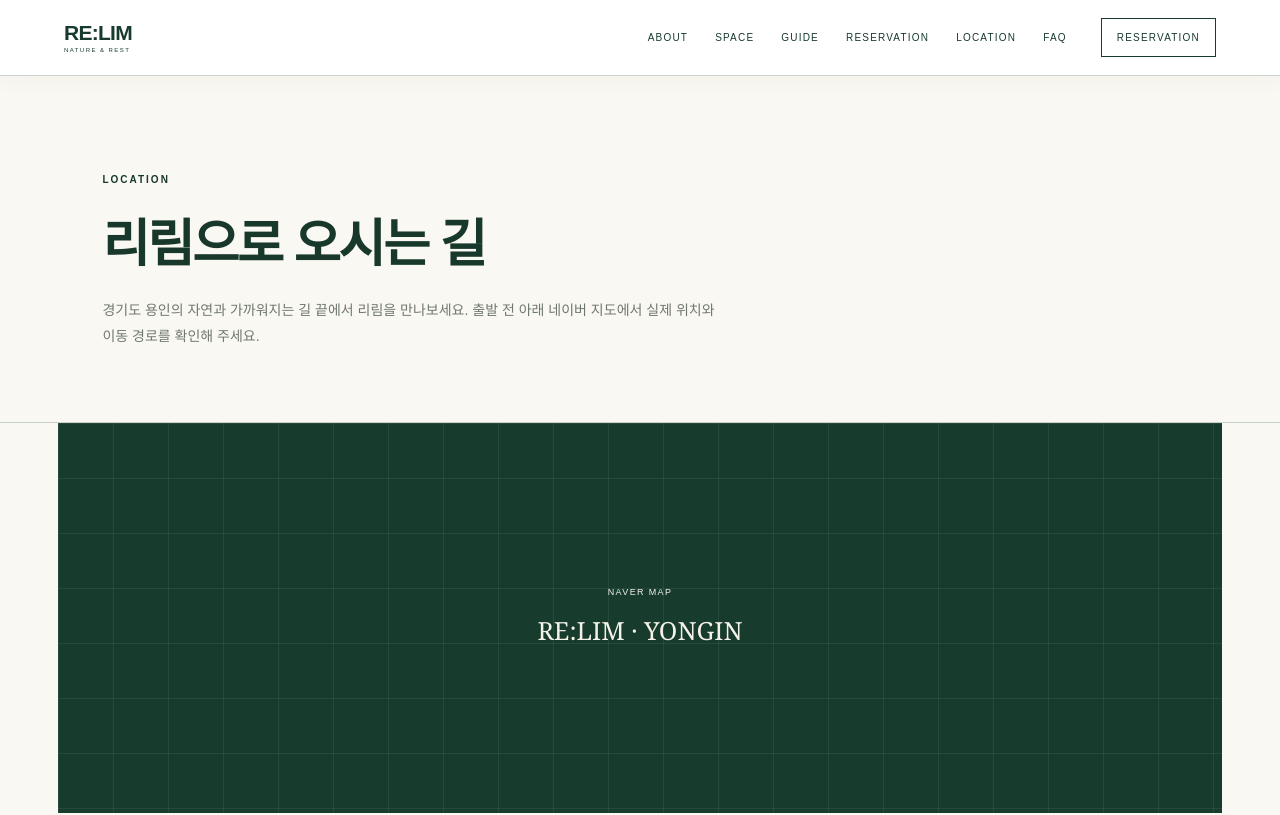
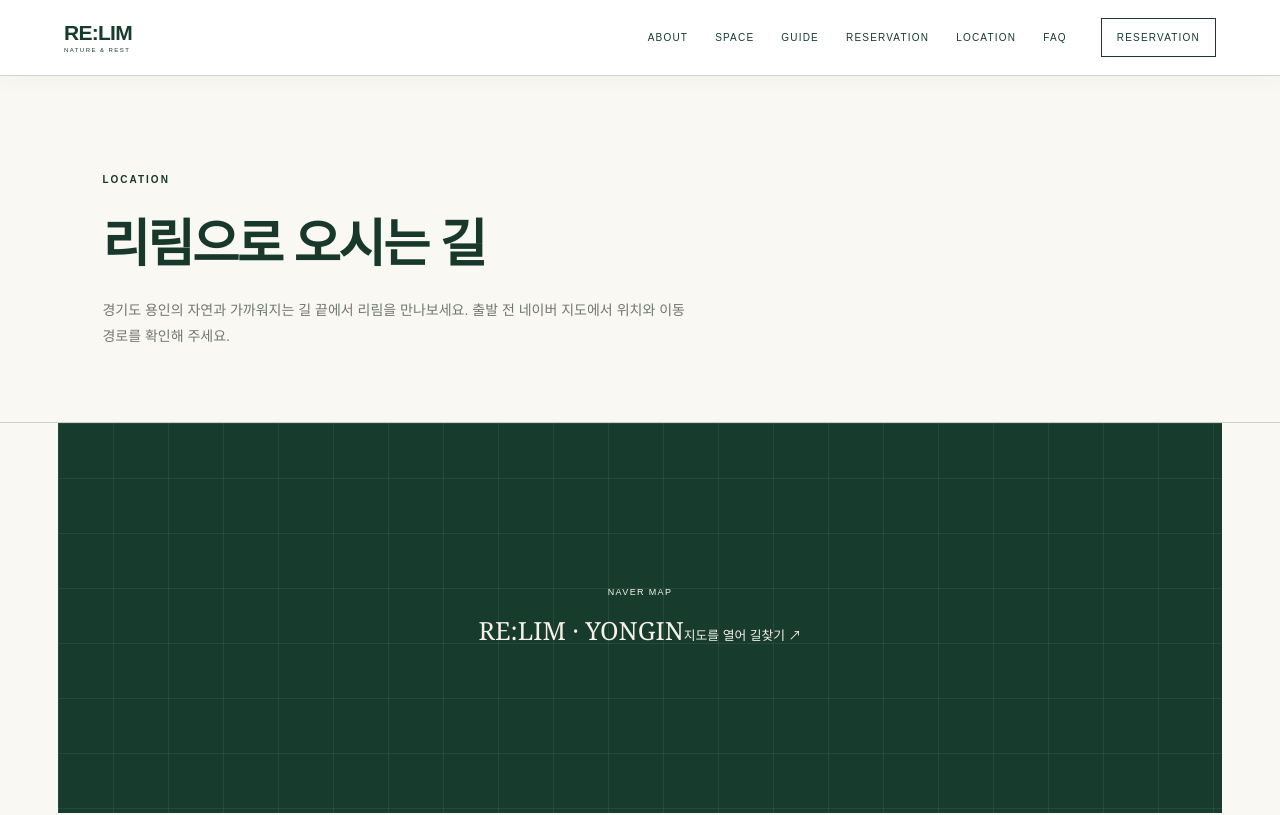
Before and after one commit to jyhome1228-cyber/relim_site, a Next.js app: page /location in a window 1280 px wide. Shown: the top 815 px of the page. Built offline with nearby package versions, Linux system fonts and the light colour scheme.

Commit message:
Update app/location/page.tsx for approved RE:LIM public details

```diff
--- a/app/location/page.tsx
+++ b/app/location/page.tsx
@@ -1,2 +1,3 @@
 import { PageHero, PageShell } from "../components";
-export default function Location(){return <PageShell><main><PageHero eyebrow="LOCATION" title="리림으로 오시는 길" desc="경기도 용인의 자연과 가까워지는 길 끝에서 리림을 만나보세요. 출발 전 아래 네이버 지도에서 실제 위치와 이동 경로를 확인해 주세요."/><section className="map-box"><div><span>NAVER MAP</span><strong>RE:LIM · YONGIN</strong></div></section><section className="location-info"><div><small>ADDRESS</small><h2>리림 방문 위치</h2><p>정확한 도로명 주소는 네이버 지도 장소 정보에서 확인할 수 있습니다.</p></div><a className="button primary" href="https://map.naver.com/p/entry/place/30821021?lng=127.3131001&lat=37.1184942&placePath=%2Fhome&entry=plt&searchType=place" target="_blank" rel="noreferrer">네이버 지도 열기</a></section><section className="notice"><p className="eyebrow">ARRIVAL &amp; PARKING</p><div><h2>도착 및 주차 안내</h2><p>현장에 도착하면 안내된 주차 구역에 차량을 세운 뒤 예약자명으로 체크인해 주세요. 짐을 내리거나 공간으로 이동할 때에는 현장 동선과 안전 안내를 따라주시기 바랍니다.</p><p>주말과 성수기에는 주변 도로와 주차장이 혼잡할 수 있으니 예약 시간보다 여유 있게 출발하는 것을 권장합니다.</p></div></section></main></PageShell>}
+const mapUrl="https://map.naver.com/p/entry/place/30821021?lng=127.3131001&lat=37.1184942&placePath=%2Fhome&entry=plt&searchType=place";
+export default function Location(){return <PageShell><main><PageHero eyebrow="LOCATION" title="리림으로 오시는 길" desc="경기도 용인의 자연과 가까워지는 길 끝에서 리림을 만나보세요. 출발 전 네이버 지도에서 위치와 이동 경로를 확인해 주세요."/><a className="map-box" href={mapUrl} target="_blank" rel="noreferrer" aria-label="네이버 지도에서 리림 위치 열기"><div><span>NAVER MAP</span><strong>RE:LIM · YONGIN</strong><small>지도를 열어 길찾기 ↗</small></div></a><section className="location-info"><div><small>ADDRESS</small><h2>경기도 용인시 처인구 원삼면</h2><p>보개원삼로1372번길 41</p></div><a className="button primary" href={mapUrl} target="_blank" rel="noreferrer">네이버 지도 열기</a></section><section className="notice"><p className="eyebrow">ARRIVAL &amp; PARKING</p><div><h2>도착 및 주차 안내</h2><p>현장에 도착하면 안내된 주차 구역에 차량을 세운 뒤 예약자명으로 체크인해 주세요. 짐을 내리거나 공간으로 이동할 때에는 현장 동선과 안전 안내를 따라주시기 바랍니다.</p><p>현장 주차가 가능하며, 주말과 성수기에는 주변 도로와 주차장이 혼잡할 수 있습니다. 예약 시간보다 여유 있게 출발해 주세요.</p><p className="muted">길찾기 또는 진입 경로 문의는 고객센터 <a href="tel:010-5794-8823">010-5794-8823</a>으로 연락해 주세요.</p></div></section></main></PageShell>}
```
